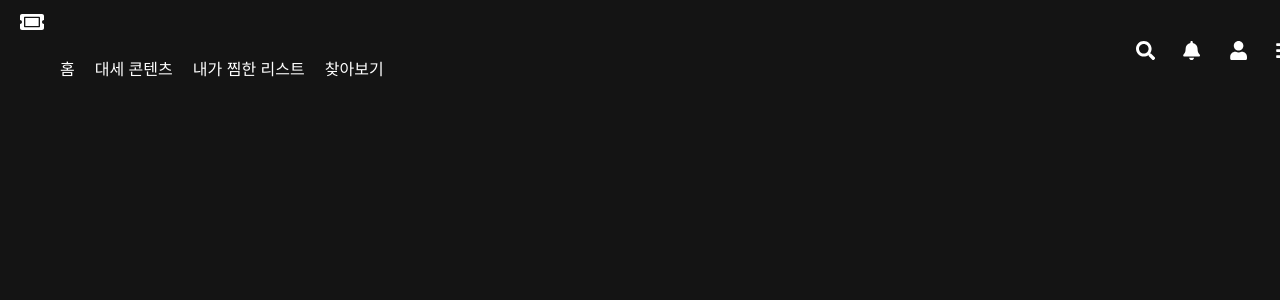
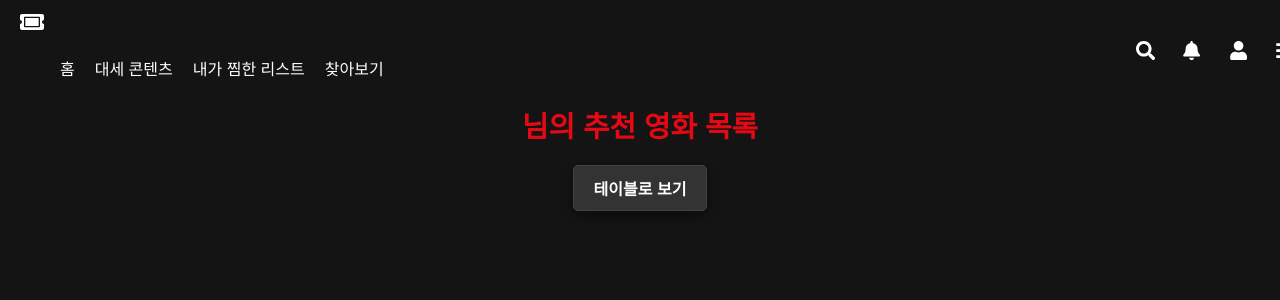
Before and after one commit to eunly00/TheReactMovie, a React (Create React App) app in the folder thereactmovie/: page /wishlist in a window 1280 px wide. Shown: the top 300 px of the page. Built offline with nearby package versions, Linux system fonts and the light colour scheme.

Commit message:
wishlist  기능

```diff
--- a/thereactmovie/src/App.js
+++ b/thereactmovie/src/App.js
@@ -6,6 +6,7 @@ import Header from './components/Header';
 import MovieDetailPage from './pages/MovieDetailPage'; // 상세정보 페이지
 import PopularPage from './pages/PopularPage'; // 대세 콘텐츠 페이지 추가
 import SearchPage from './pages/Search';
+import WishlistPage from './pages/Wishlist';
 function App() {
     return (
         <Router>
@@ -16,6 +17,7 @@ function App() {
                 <Route path="/movie/:movieId" element={<MovieDetailPage />} /> {/* 영화 상세정보 페이지 */}
                 <Route path="/popular" element={<PopularPage />} />
                 <Route path="/search" element={<SearchPage />} />
+                <Route path="/wishlist" element={<WishlistPage />} />
             </Routes>
         </Router>
     );
--- a/thereactmovie/src/pages/Wishlist.js
+++ b/thereactmovie/src/pages/Wishlist.js
@@ -0,0 +1,63 @@
+// src/pages/WishlistPage.js
+import React, { useEffect, useState } from 'react';
+import MovieCards from '../components/MovieCards';
+import MovieTableView from '../components/MovieTableView';
+import './WishlistPage.css';
+
+const WishlistPage = () => {
+    const username = localStorage.getItem('username'); // 현재 로그인한 사용자 이름 가져오기
+    const [recommendations, setRecommendations] = useState([]);
+    const [isTableView, setIsTableView] = useState(false); // 초기 view 설정 (테이블/무한스크롤)
+
+    useEffect(() => {
+        // 계정별 추천 목록을 Local Storage에서 불러오기
+        const savedRecommendations = localStorage.getItem(`${username}_recommendations`);
+        setRecommendations(savedRecommendations ? JSON.parse(savedRecommendations) : []);
+    }, [username]); // username이 변경될 때마다 실행
+
+    const toggleView = () => {
+        setIsTableView(!isTableView);
+    };
+
+    const toggleRecommendation = (movie) => {
+        // 추천 추가/제거 기능
+        const updatedRecommendations = recommendations.some((m) => m.id === movie.id)
+            ? recommendations.filter((m) => m.id !== movie.id)
+            : [...recommendations, movie];
+
+        setRecommendations(updatedRecommendations);
+        localStorage.setItem(`${username}_recommendations`, JSON.stringify(updatedRecommendations));
+    };
+
+    return (
+        <div className="wishlist-page">
+            <h2>{username}님의 추천 영화 목록</h2>
+            <div className="view-toggle-container">
+                <button onClick={toggleView} className="view-toggle-button">
+                    {isTableView ? '무한 스크롤로 보기' : '테이블로 보기'}
+                </button>
+            </div>
+
+            {isTableView ? (
+                <MovieTableView
+                    movies={recommendations}
+                    toggleRecommendation={toggleRecommendation}
+                    recommendations={recommendations}
+                />
+            ) : (
+                <div className="infinite-scroll-view">
+                    {recommendations.map((movie) => (
+                        <MovieCards
+                            key={movie.id}
+                            movie={movie}
+                            onClick={() => toggleRecommendation(movie)}
+                            isRecommended={true}
+                        />
+                    ))}
+                </div>
+            )}
+        </div>
+    );
+};
+
+export default WishlistPage;
--- /dev/null
+++ b/thereactmovie/src/pages/WishlistPage.css
@@ -0,0 +1,116 @@
+/* WishlistPage.css */
+
+.wishlist-page {
+    padding: 80px 20px; /* 헤더와 겹치지 않도록 위쪽 패딩 추가 */
+    color: #fff;
+    background-color: #141414; /* 어두운 배경 */
+    min-height: 100vh;
+}
+
+.wishlist-page h2 {
+    font-size: 1.8em;
+    font-weight: bold;
+    color: #e50914; /* 넷플릭스 빨간색 */
+    margin-bottom: 20px;
+    text-align: center;
+}
+
+.view-toggle-container {
+    display: flex;
+    justify-content: center;
+    margin-bottom: 20px;
+}
+
+.view-toggle-button {
+    padding: 10px 20px;
+    background-color: #333;
+    border: 1px solid #444;
+    color: #fff;
+    border-radius: 5px;
+    cursor: pointer;
+    font-weight: bold;
+    transition: background-color 0.3s ease;
+}
+
+.view-toggle-button:hover {
+    background-color: #e50914;
+    color: #fff;
+}
+
+/* Infinite Scroll View Styles */
+.infinite-scroll-view {
+    display: flex;
+    flex-wrap: wrap;
+    gap: 20px;
+    justify-content: center;
+}
+
+/* Loading text for infinite scroll */
+.loading-text {
+    color: #888;
+    text-align: center;
+    font-size: 1.2em;
+    padding: 20px;
+}
+
+/* Table View Styles */
+.movie-table {
+    width: 100%;
+    max-width: 1200px;
+    margin: 0 auto;
+    border-collapse: collapse;
+    color: #fff;
+}
+
+.movie-table th,
+.movie-table td {
+    padding: 12px 15px;
+    text-align: center;
+    border-bottom: 1px solid #333;
+}
+
+.movie-table th {
+    background-color: #333;
+    font-weight: bold;
+    color: #e50914;
+}
+
+.movie-table td img {
+    width: 80px;
+    height: auto;
+    border-radius: 4px;
+    transition: transform 0.3s ease;
+}
+
+.movie-table td img:hover {
+    transform: scale(1.1);
+}
+
+.movie-table tr:hover {
+    background-color: #222;
+}
+
+/* Recommendations Highlight */
+.recommended {
+    border: 2px solid #e50914;
+}
+
+/* Scroll to Top Button */
+.scroll-to-top {
+    position: fixed;
+    bottom: 30px;
+    right: 30px;
+    padding: 10px 15px;
+    font-size: 1em;
+    color: white;
+    background-color: #e50914;
+    border: none;
+    border-radius: 5px;
+    cursor: pointer;
+    transition: background-color 0.3s ease;
+    z-index: 100;
+}
+
+.scroll-to-top:hover {
+    background-color: #f40612;
+}
```
